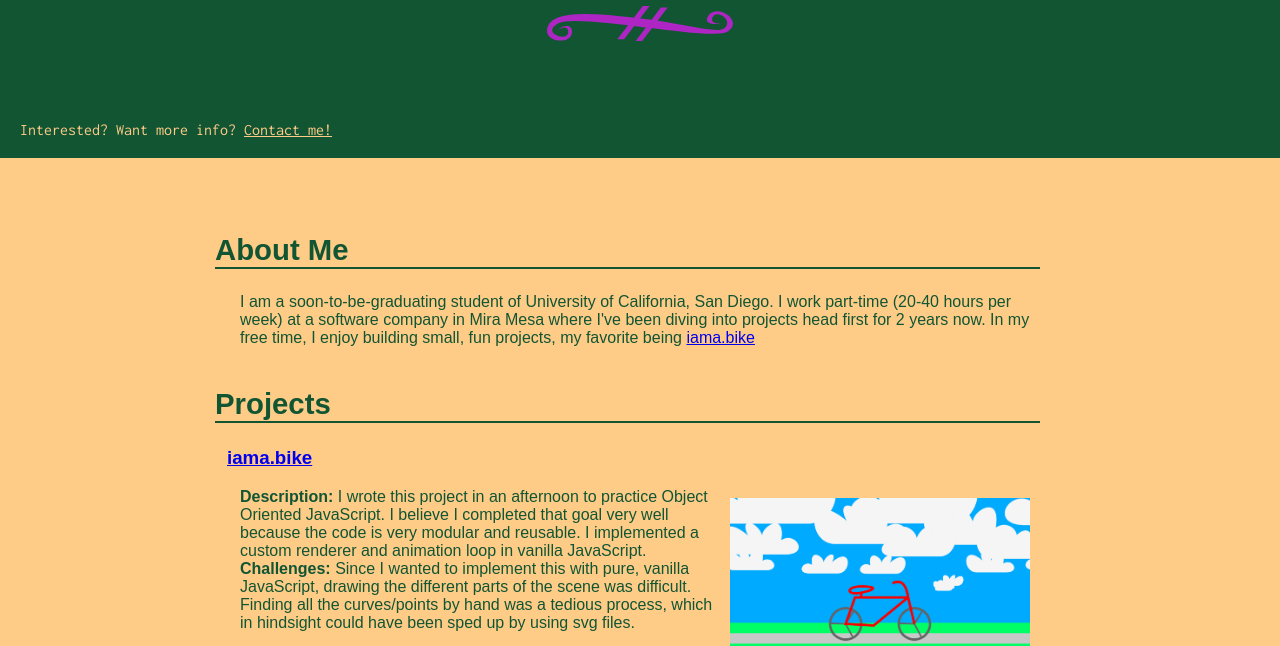
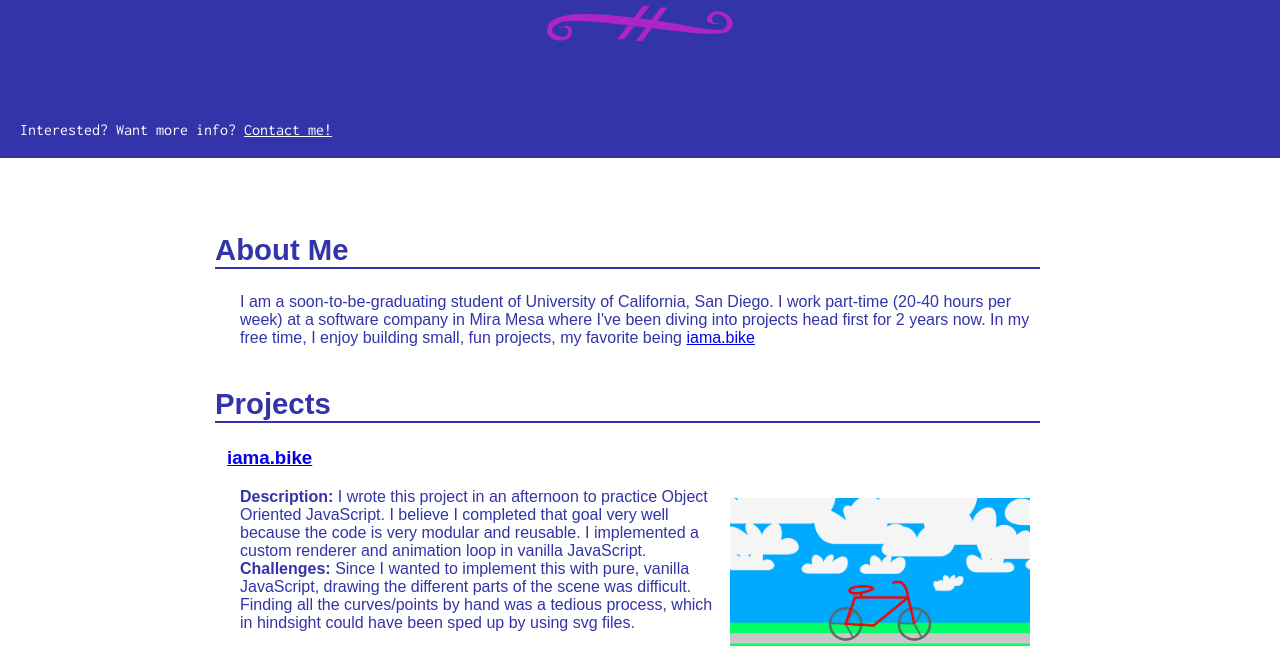
Before and after one commit to ohseanhands/ohseanhands.github.io, a plain HTML site: page index.html in a window 1280 px wide. Shown: the part 640-1286 px from the top of the page. Drawn offline with Linux system fonts and the light colour scheme.

Commit message:
Change colors to something not quite so disgusting

```diff
--- a/style.css
+++ b/style.css
@@ -1,6 +1,6 @@
 body {
     margin: 0;
-    background: #fc8;
+    background: #fff;
 }
 
 .big-spacer {
@@ -22,8 +22,8 @@ body {
 
 .top-bar, .top-bar a {
     margin: 0;
-    background: #153;
-    color: #fc8;
+    background: #33a;
+    color: #fff;
 }
 
 .squigle {
@@ -64,8 +64,8 @@ body {
 }
 
 .content {
-    background: #fc8;
-    color: #153;
+    background: #fff;
+    color: #33a;
     max-width: 800px;
     padding: 50px;
     position: relative;
```
